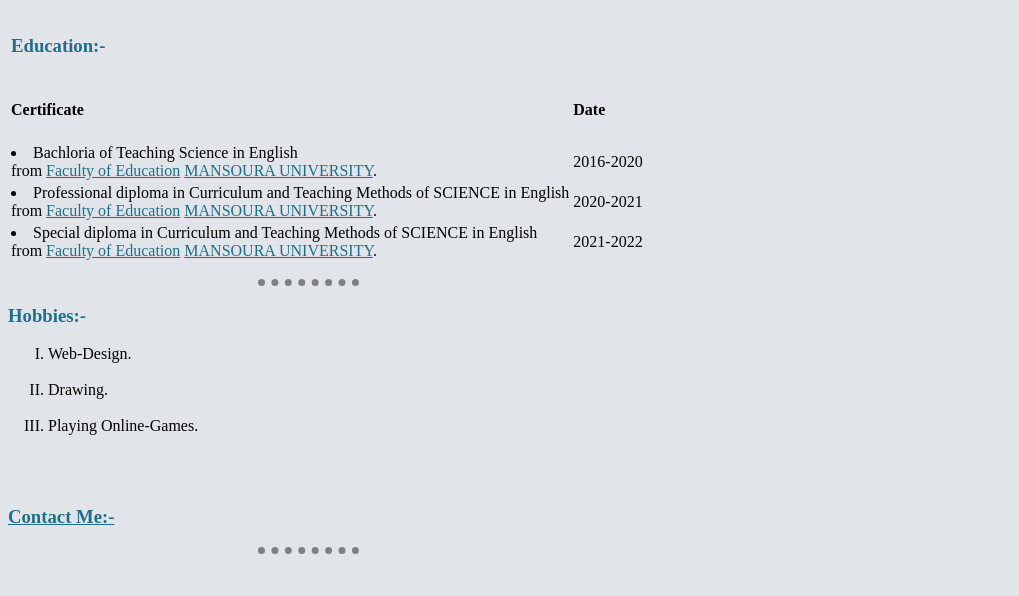
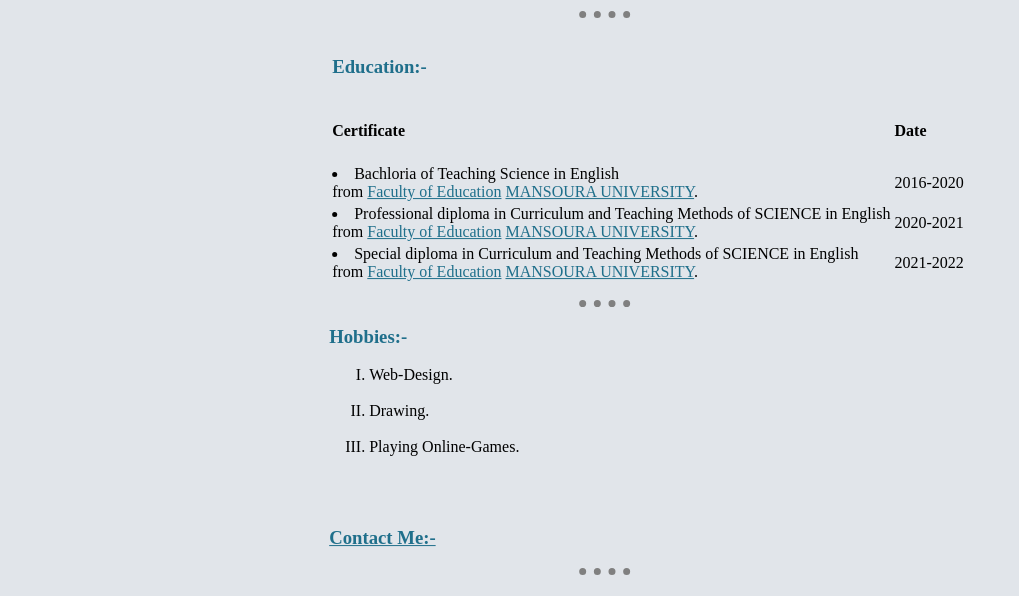
Before and after one commit to MaiadaReda/CV, a plain HTML site: page index.html in a window 1280 px wide. Shown: the part 204-800 px from the top of the page, without its empty margins (0-1019 px from the left). Drawn offline with Linux system fonts and the light colour scheme.

Commit message:
Add files via upload

```diff
--- a/css/styles.css
+++ b/css/styles.css
@@ -1,5 +1,10 @@
 body {
   background-color: #E1E5EA;
+  position: absolute;
+        top: 50%;
+        left: 50%;
+        margin-right: -50%;
+        transform: translate(-50%, -50%)
 }
 
 hr {
```
